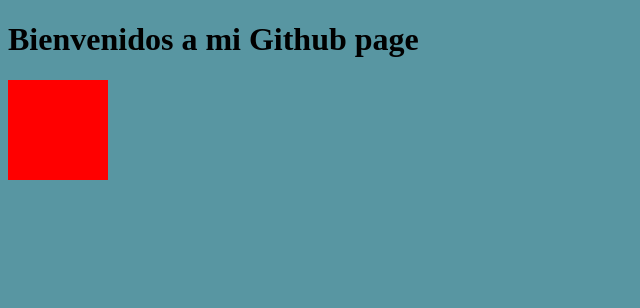
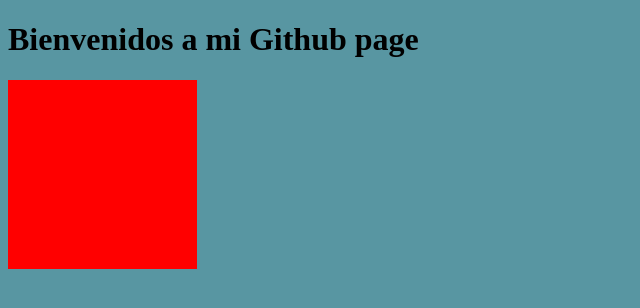
Before and after one commit to LuisEnriqueJT/luisenriquejt.github.io, a PHP site: page / in a window 1280 px wide. Shown: the top 308 px of the page, without its empty margins (0-640 px from the left). Run offline with PHP 8.4, Linux system fonts and the light colour scheme.

Commit message:
Se cambia la unidad de medida a cm

```diff
--- a/css/main.css
+++ b/css/main.css
@@ -2,8 +2,11 @@ body{
     background-color: rgb(88, 150, 162);
 }
 
+div{
+    background-color: red;
+}
+
 .fija{
-    height: 100px;
-    background-color: red;
-    width: 100px;
+    height: 5cm;
+    width: 5cm;
 }
```
